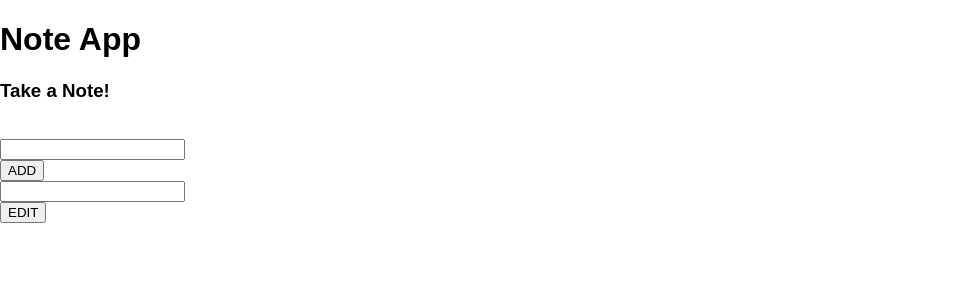
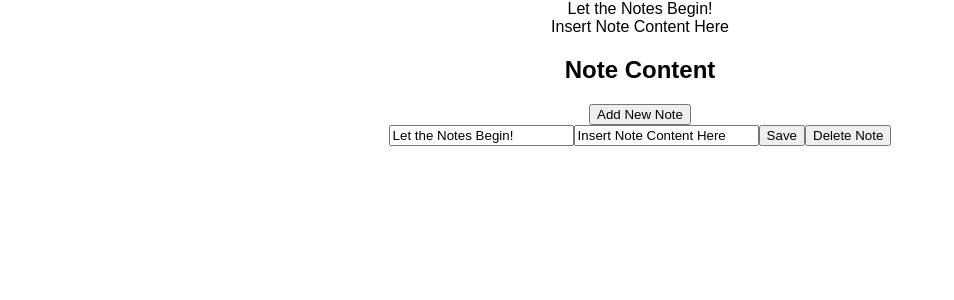
Before and after one commit to brcampbell001/PersonalNoteProject, a React (Create React App) app in the folder note-mate-v2/: page / in a window 1280 px wide. Shown: the top 300 px of the page, without its empty margins (0-954 px from the left). Built offline with nearby package versions, Linux system fonts and the light colour scheme.

Commit message:
Add working - delete/edit in progress - refactored

```diff
--- a/note-mate-v2/src/App.js
+++ b/note-mate-v2/src/App.js
@@ -1,10 +1,122 @@
 import React, { Component } from 'react';
+import './App.css';
 import { connect } from 'react-redux';
-import * as noteAction from './actions/noteAction';
-
-// import './App.css';
+import {addNote, editNote, deleteNote} from './actions'
 
 class App extends Component {
+  constructor(props) {
+    super(props);
+    this.state = {
+      title: '',
+      content: '',
+      id: -1
+    }
+  }
+
+  componentDidMount() {
+    const defaultNote = this.props.notes[0];
+    this.setState({
+      title: defaultNote.title,
+      content: defaultNote.content,
+      id: defaultNote.id
+    })
+  }
+
+  toggleAdd = () => {
+    this.setState({
+      title: '',
+      content: '',
+      id: -1
+    })
+  }
+
+  noteChangeHandler = event => {
+    const {name, value} = event.target;
+    this.setState({
+      [name]: value
+    });
+  }
+
+  newNote = event => {
+    event.preventDefault();
+    const note = {
+      title: this.state.title,
+      content: this.state.content
+    }
+
+    const updateNote = {
+      id: this.state.id,
+      title: this.state.title,
+      content: this.state.content
+    }
+
+    if (this.state.id > -1) {
+      this.props.editNote(updateNote);
+    } else {
+      this.props.addNote(note);
+    }
+  }
+
+  showNote = (title, content, id) => {
+    const notetitle = title;
+    const notecontent = content;
+    const noteid = id;
+    this.setState({title: notetitle, content: notecontent, id: noteid});
+  }
+
+  deleteNote = (event) => {
+    if(this.state.id === -1) {
+      this.setState({
+        title: '',
+        content: '',
+        id: -1
+      })
+    } else {
+      event.preventDefault();
+      this.props.deleteNote(this.state.id);
+      this.setState({
+        title: '',
+        content: '',
+        id: -1
+      })
+    }
+  }
+
+  render() {
+    return (
+      <div className='App'>
+        <div className='Notes'>
+          {this.props.notes.map((note, i) => {
+            return <div className='note' onClick={() => {this.showNote(note.title, note.content, note.id)}} key={note.id}>
+              <div>{note.title}</div>
+              <div>{note.content}</div>
+            </div>
+          })}
+        </div>
+        <div className='ShowNote'>
+          <h2>Note Content</h2>
+          <button onClick={this.toggleAdd}>Add New Note</button>
+          <form>
+            <input name='title' onChange={this.noteChangeHandler} value={this.state.title} type='text' placeholder="title" required/>
+            <input className='ShowNote--content' name='content' onChange={this.noteChangeHandler} value={this.state.content} type='text' placeholder="Add Notes" required/>
+            <button onClick={this.newNote}>Save</button>
+            <button onClick={this.deleteNote}>Delete Note</button>
+          </form>
+        </div>
+      </div>
+    );
+  }
+}
+
+const mapStateToProps = (state) => {
+  return {
+    notes: state.notes
+  }
+}
+
+export default connect(mapStateToProps, {addNote, editNote, deleteNote})(App);
+
+/*class App extends Component {
 
   constructor(props) {
     super(props);
@@ -68,12 +180,12 @@ class App extends Component {
         <h3>Take a Note!</h3>
         <br />
         <form onSubmit={this.handleSubmit}>
-          <input type="text" onChange={this.handleChange} value={this.state.name} /><br />
+          <input type="content" onChange={this.handleChange} value={this.state.name} /><br />
           <input type="submit" value="ADD" />
         </form>
         <form obSubmit={this.handleSubmitEdit}>
         <input type="hidden" value={this.state.noteId} />
-          <input type="text" onChange={this.handleChangeEditNote} value={this.state.noteName} /><br />
+          <input type="content" onChange={this.handleChangeEditNote} value={this.state.noteName} /><br />
           <input type="submit" value="EDIT" />
         </form>
         <br />
@@ -100,4 +212,4 @@ const mapDispatchToProps = (dispatch) => {
   }
 };
 
-export default connect(mapStateToProps, mapDispatchToProps)(App);
+export default connect(mapStateToProps, mapDispatchToProps)(App); */
--- a/note-mate-v2/src/actions/actionTypes.js
+++ /dev/null
@@ -1,3 +0,0 @@
-export const ADD_NOTE = 'ADD_NOTE';
-export const DELETE_NOTE = 'DELETE_NOTE';
-export const EDIT_NOTE = "EDIT_NOTE";
--- /dev/null
+++ b/note-mate-v2/src/actions/index.js
@@ -0,0 +1,25 @@
+export const ADD_NOTE = 'ADD_NOTE';
+export const EDIT_NOTE = 'EDIT_NOTE';
+export const DELETE_NOTE = 'DELETE_NOTE';
+
+
+export const addNote = note => {
+    return {
+        type: ADD_NOTE,
+        payload: note
+    }
+}
+
+export const editNote = note => {
+    return {
+        type: EDIT_NOTE,
+        payload: note
+    }
+}
+
+export const deleteNote = id => {
+    return {
+        type: DELETE_NOTE,
+        payload: id
+    }
+}
--- a/note-mate-v2/src/actions/noteAction.js
+++ /dev/null
@@ -1,22 +0,0 @@
-import * as actionTypes from './actionTypes';
-
-export const addNote = (note) => {
-    return {
-        type: actionTypes.ADD_NOTE,
-        note: note
-    }
-};
-
-export const deleteNote = (id) => {
-    return {
-        type: actionTypes.DELETE_NOTE,
-        id: id
-    }
-};
-
-export const editNote = (note) => {
-    return {
-        type: actionTypes.EDIT_NOTE,
-        note: note
-    }
-};
--- a/note-mate-v2/src/index.js
+++ b/note-mate-v2/src/index.js
@@ -1,16 +1,16 @@
 import React from 'react';
 import ReactDOM from 'react-dom';
-import { createStore } from 'redux';
-import { Provider } from 'react-redux';
 import './index.css';
 import App from './App';
+import { Provider } from 'react-redux';
+import { createStore, applyMiddleware } from 'redux';
+import rootReducer from './reducers'
+//import thunk from 'redux-thunk';
+//import logger from 'redux-logger';
 
-import configStore from './store/configStore';
-
-const store = configStore();
+const store = createStore(rootReducer);
 
 ReactDOM.render(
 <Provider store={store}>
     <App />
-</Provider>
-, document.getElementById('root'));
+</Provider>, document.getElementById('root'));
--- a/note-mate-v2/src/reducers/index.js
+++ b/note-mate-v2/src/reducers/index.js
@@ -1,6 +1,64 @@
-import { combineReducers } from 'redux';
-import notes from './noteReducer';
+import { ADD_NOTE, EDIT_NOTE, DELETE_NOTE } from '../actions'
 
-export default combineReducers({
-    notes: notes
-});
+let id = 0;
+const initialState = {
+    notes: [{
+        id: id,
+        title: 'Let the Notes Begin!',
+        content: 'Insert Note Content Here'
+    }],
+}
+
+
+const rootReducer = (state = initialState, action) => {
+    switch(action.type) {
+        case ADD_NOTE:
+            ++id;
+            return {
+                ...state,
+                notes: [...state.notes,
+                    {...action.payload, ID: id}
+                ]};
+        case EDIT_NOTE:
+            return {
+                ...state,
+                notes: state.notes.map(note => {
+                if (note.ID === action.payload.ID) {
+                    return action.payload
+                } return note;
+            })}
+        case DELETE_NOTE:
+            return {
+                ...state,
+                notes: state.notes.filter(note =>
+                    note.ID !== action.payload)};
+
+        default:
+            return state;
+    }
+}
+
+export default rootReducer;
+
+/* export default (state = [], action) => {
+    switch (action.type) {
+        case actionTypes.ADD_NOTE:
+        ++id;
+        return [
+            ...state,
+            Object.assign({}, action.note)
+        ];
+
+        case actionTypes.DELETE_NOTE:
+        return state.filter((data, i) => i !== action.id);
+
+        case actionTypes.EDIT_NOTE:
+        return [
+            ...state,
+            note: state.note.map(note => {})
+        ]
+
+        default:
+            return state;
+    }
+} */
--- a/note-mate-v2/src/reducers/noteReducer.js
+++ /dev/null
@@ -1,23 +0,0 @@
-import * as actionTypes from '../actions/actionTypes';
-
-export default (state = [], action) => {
-    switch (action.type) {
-        case actionTypes.ADD_NOTE:
-        return [
-            ...state,
-            Object.assign({}, action.note)
-        ];
-
-        case actionTypes.DELETE_NOTE:
-        return state.filter((data, i) => i !== action.id);
-
-        case actionTypes.EDIT_NOTE:
-        return [
-            ...state,
-            Object.assign({}, action.note === action.id)
-        ]
-
-        default:
-            return state;
-    }
-}
--- a/note-mate-v2/src/store/configStore.js
+++ /dev/null
@@ -1,7 +0,0 @@
-import { createStore } from 'redux';
-import rootReducer from '../reducers';
-
-export default function configStore(initialState)
-{
-    return createStore(rootReducer, initialState);
-}
```
